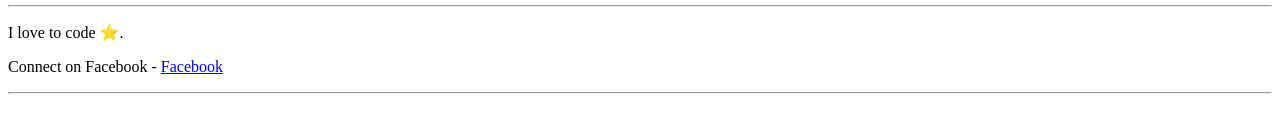
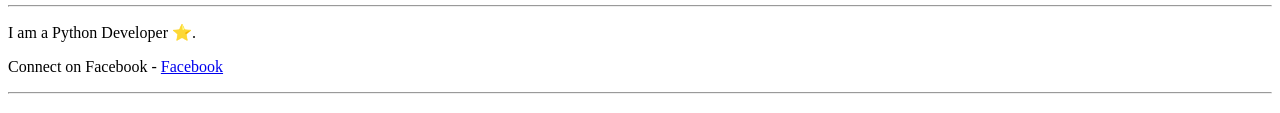
Before and after one commit to Cassab/resume, a plain HTML site: page index.html in a window 1280 px wide. Shown: the part 287-400 px from the top of the page. Drawn offline with Linux system fonts and the light colour scheme.

Commit message:
Update index.html

```diff
--- a/index.html
+++ b/index.html
@@ -13,7 +13,7 @@
       </tr>
     </table>
     <hr>
-    <p>I love to code ⭐.</p>
+    <p>I am a Python Developer ⭐.</p>
     <p>Connect on Facebook - <a href="facebook.com">Facebook</a></p>
     <hr>
     <h2>My Skills</h2>
```
